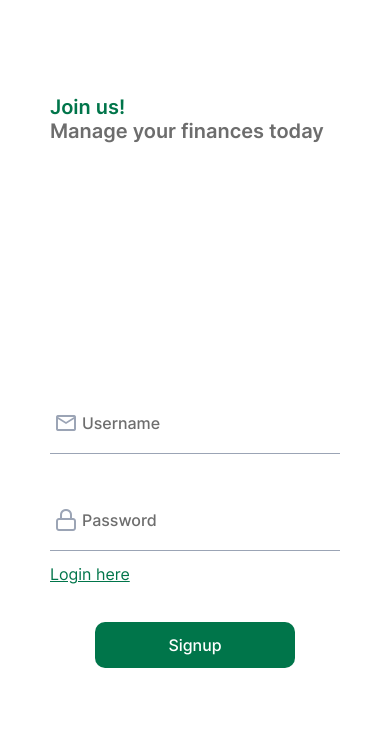
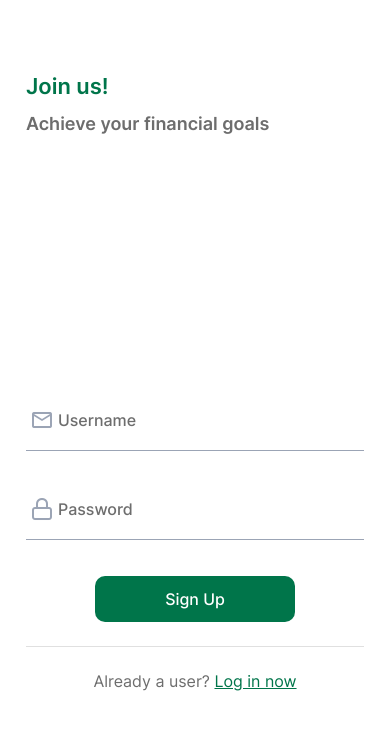
Before and after one commit to NganJason/Bytewise-RN, a React Native app: screen / in a window 390 px wide. Both pictures are taken after a click on the button "Sign up now". Shown: the top 730 px of the page. Built offline with nearby package versions, Linux system fonts and the light colour scheme.

Commit message:
Standardize signup screen

```diff
--- a/src/Components/index.js
+++ b/src/Components/index.js
@@ -11,7 +11,7 @@ import {
 import { BaseScreen, HideKeyboard, SplashScreen } from './Screen';
 
 // Text
-import { BaseText, AmountText } from './Text';
+import { BaseText, AmountText, LinkText } from './Text';
 
 // Touch
 import { BaseButton, IconButton } from './Touch';
@@ -65,4 +65,5 @@ export {
   BudgetUsage,
   BaseToggle,
   BaseImage,
+  LinkText,
 };
--- a/src/Screens/User/LoginScreen.js
+++ b/src/Screens/User/LoginScreen.js
@@ -2,13 +2,13 @@ import { useContext, useState } from 'react';
 import { Divider, Icon, useTheme } from '@rneui/themed';
 import { StyleSheet, View } from 'react-native';
 
-import { LinkText } from '../../Components/Text';
 import {
   BaseButton,
   BaseInput,
   BaseScreen,
   BaseText,
   BaseImage,
+  LinkText,
 } from '../../Components';
 
 import { loginHero } from '../../_shared/constant/asset';
@@ -53,7 +53,6 @@ const LoginScreen = () => {
             width={screenWidth * 0.8}
             height={screenWidth * 0.6}
             source={loginHero}
-            containerStyle={styles.img}
           />
         </View>
 
@@ -83,7 +82,7 @@ const LoginScreen = () => {
 
         <View>
           <BaseButton
-            title="Login"
+            title="Log In"
             size="lg"
             width={200}
             onPress={onLogin}
@@ -105,16 +104,12 @@ const LoginScreen = () => {
 const getStyles = (theme, screenHeight) => {
   return StyleSheet.create({
     titleSpacing: {
-      marginBottom: 10,
+      marginBottom: 14,
     },
     screen: {
       justifyContent: 'center',
       rowGap: theme.spacing.md,
       height: screenHeight * 0.8,
-    },
-    img: {
-      alignSelf: 'center',
-      backgroundColor: 'red',
     },
     divider: {
       marginVertical: 24,
--- a/src/Screens/User/SignupScreen.js
+++ b/src/Screens/User/SignupScreen.js
@@ -1,19 +1,26 @@
-import { Icon, useTheme } from '@rneui/themed';
 import { useContext, useState } from 'react';
 import { StyleSheet, View } from 'react-native';
-import { BaseButton, BaseInput, BaseScreen, BaseText } from '../../Components';
+import { Icon, useTheme, Divider } from '@rneui/themed';
+
+import {
+  BaseButton,
+  BaseInput,
+  BaseScreen,
+  BaseText,
+  BaseImage,
+  LinkText,
+} from '../../Components';
+
 import { signupHero } from '../../_shared/constant/asset';
-import { LinkText } from '../../Components/Text';
 import ROUTES from '../../_shared/constant/routes';
 import useDimension from '../../_shared/hooks/dimension';
 import { AuthContext } from '../../_shared/context/AuthContext';
 import { renderErrorsToast } from '../../_shared/util/toast';
-import { BaseImage } from '../../Components/View';
 
 const SignupScreen = () => {
   const { theme } = useTheme();
   const { screenWidth, screenHeight } = useDimension();
-  const styles = getStyles(theme, screenWidth, screenHeight);
+  const styles = getStyles(theme, screenHeight);
   const { signup, isSignupLoading, getSignupError } = useContext(AuthContext);
 
   const [username, setUsername] = useState('');
@@ -34,19 +41,22 @@ const SignupScreen = () => {
     <BaseScreen errorToast={renderErrorsToast([getSignupError()])}>
       <View style={styles.screen}>
         <View>
-          <BaseText h2 style={{ color: theme.colors.color1 }}>
+          <BaseText
+            h1
+            style={{ color: theme.colors.color1, ...styles.titleSpacing }}>
             Join us!
           </BaseText>
-          <BaseText h2>Manage your finances today</BaseText>
-        </View>
-
+          <BaseText h3 style={styles.titleSpacing}>
+            Achieve your financial goals
+          </BaseText>
           <BaseImage
             width={screenWidth * 0.8}
             height={screenWidth * 0.6}
             source={signupHero}
-          containerStyle={styles.img}
           />
+        </View>
 
+        <View>
           <BaseInput
             placeholder="Username"
             leftIcon={
@@ -66,44 +76,51 @@ const SignupScreen = () => {
             }
             value={password}
             onChangeText={onPasswordChange}
-          containerStyle={styles.passwordInput}
+            secureTextEntry
           />
-        <LinkText h4 route={ROUTES.login}>
-          Login here
-        </LinkText>
+        </View>
 
-        <View style={styles.buttonContainer}>
+        <View>
           <BaseButton
-            title="Signup"
+            title="Sign Up"
             size="lg"
             width={200}
             onPress={onSignup}
             loading={isSignupLoading}
           />
+          <Divider style={styles.divider} />
+          <View style={styles.signUpCtaContainer}>
+            <BaseText>Already a user? </BaseText>
+            <LinkText h4 route={ROUTES.login}>
+              Log in now
+            </LinkText>
+          </View>
         </View>
       </View>
     </BaseScreen>
   );
 };
 
-const getStyles = (theme, screenWidth, screenHeight) => {
+const getStyles = (theme, screenHeight) => {
   return StyleSheet.create({
+    titleSpacing: {
+      marginBottom: 14,
+    },
     screen: {
-      flexDirection: 'column',
       justifyContent: 'center',
       rowGap: theme.spacing.md,
-
       height: screenHeight * 0.8,
-      paddingHorizontal: theme.spacing.xl,
     },
     img: {
       alignSelf: 'center',
+      backgroundColor: 'red',
     },
-    passwordInput: {
-      marginBottom: 5,
+    divider: {
+      marginVertical: 24,
     },
-    buttonContainer: {
-      marginTop: 30,
+    signUpCtaContainer: {
+      flexDirection: 'row',
+      justifyContent: 'center',
     },
   });
 };
```
Also changed, not shown: assets/images/signup.png, assets/images/signup_ori.png (added). Lines whose indentation alone changed are shown as unchanged.
